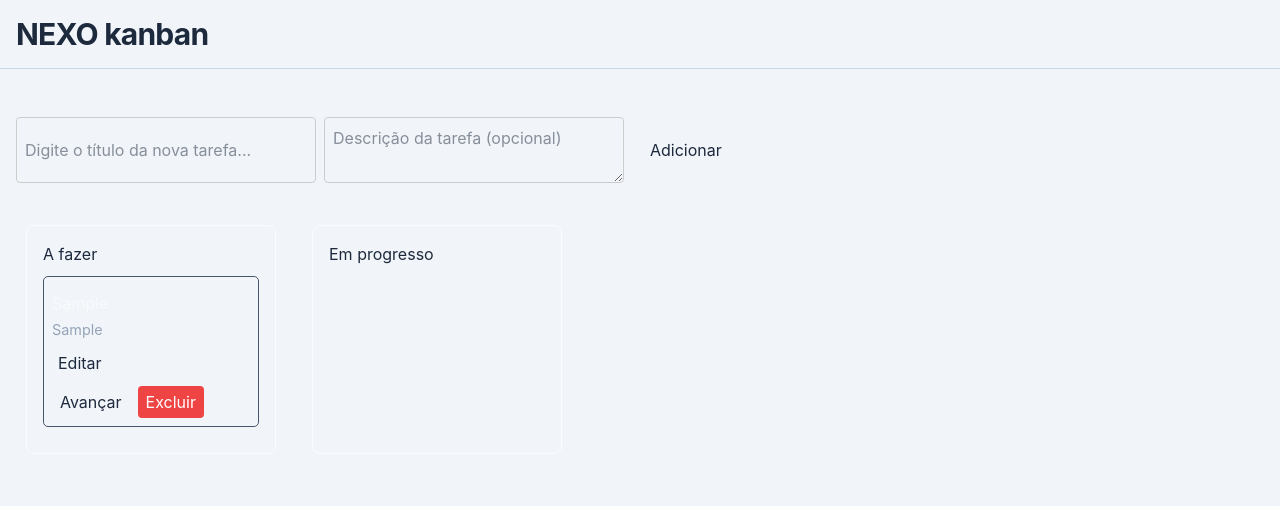
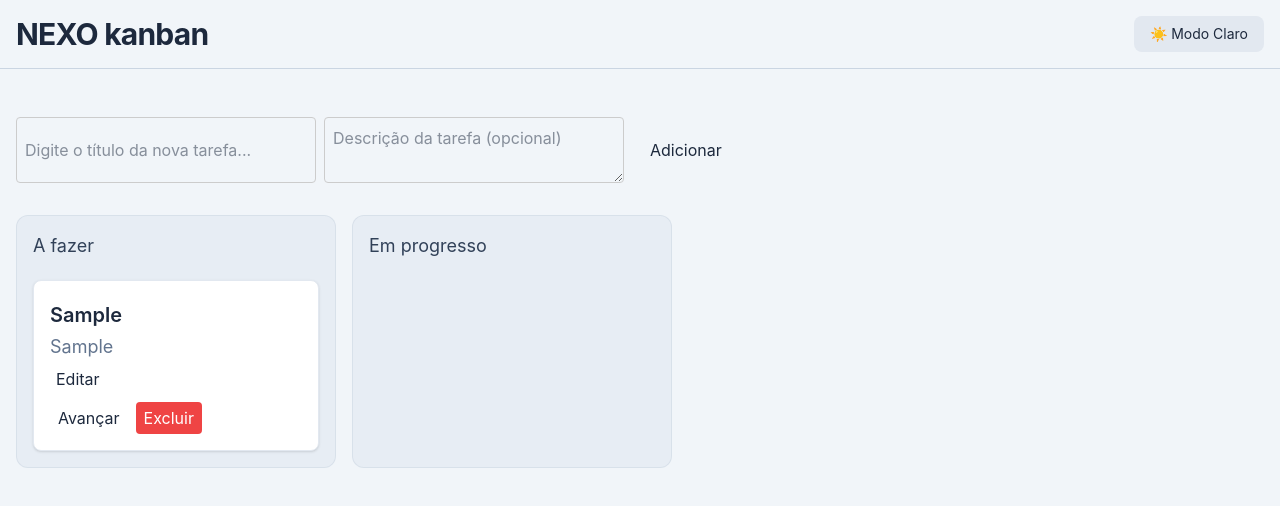
Before and after one commit to felipealvesrodrigues/NEXO, a React (Vite) app: page / in a window 1280 px wide. Both pictures are taken after typing "Sample", "Sample" into the empty fields and a click on the button "Adicionar". Shown: the top 506 px of the page. Built offline with nearby package versions, Linux system fonts and the light colour scheme.

Commit message:
Trocando css por tailwind

```diff
--- a/src/App.tsx
+++ b/src/App.tsx
@@ -37,13 +37,13 @@ function Card({ title, description, id, status, onMove, onDelete, onEdit }: Card
   }
 
   return (
-    <div style={{border: '1px solid #475569', padding: '8px', marginBottom: '10px', borderRadius: '5px'}}>
-      <p style={{margin: '0', marginTop: '6px', color: '#f8fafc'}}>
+    <div className="bg-white dark:bg-slate-900 p-4 rounded-lg shadow-sm border border-slate-200 dark:border-slate-700/80">
+      <p className="text-xl font-semibold text-slate-800 dark:text-slate-100 mt-1">
         {title}
       </p>
 
       {description && (
-        <p style={{margin: '4px 0', fontSize: '0.9rem', color: '#94a3b8'}}>
+        <p className="text-lg text-slate-500 dark:text-slate-400 mt-1">
           {description}
         </p>
       )}
@@ -101,11 +101,11 @@ interface ColumnProps{
 
 function Column({title, children}: ColumnProps ) {
   return(
-    <div style={{border: '1px solid #fbfcff', padding: '16px', margin: '10px', borderRadius: '8px', minWidth: '250px'}}>
-      <h2 style={{marginBottom: '10px'}}>
+    <div className="bg-slate-200/60 dark:bg-slate-800/60 rounded-xl p-4 w-80 min-h-500px border border-slate-300/50 dark:border-slate-700/50 flex flex-col gap-3">
+      <h2 className="front-semibolb text-lg text-slate-700 dark:text-slate-200 mb-2">
         {title}
       </h2>
-      <div>
+      <div className="flex flex-col gap-3">
         {children}
       </div>
     </div>
@@ -167,6 +167,10 @@ export default function App() {
       <div className="min-h-screen bg-slate-100 text-slate-800 dark:bg-slate-900 dark:text-slate-100 transition-colors duration-300">
     <header className="flex justify-between items-center mb-8 border-b border-slate-300 dark:border-slate-800 p-4">
       <h1 className="text-3xl font-bold tracking-tight ">NEXO kanban</h1>
+      <button onClick={() => setDarkMode(!darkMode)}
+      className="px-4 py-2 text-sm front-medium rounded-lg bg-slate-200 dark:bg-slate-800 hover:bg-slate-300 dark:hover:bg-slate-700 transition">
+        {darkMode ? '☀️ Modo Claro' : '🌙 Modo Escuro'}
+      </button>
     </header>
     <div>
       <Header />
@@ -213,3 +217,4 @@ export default function App() {
     </div>
   );
 }
+/* className="bg-slate-200/60 dark:bg-slate-800/60 rounded-xl p-4 w-80 min-h-500px border border-slate-300/50 dark:border-slate-700/50 flex flex-col gap-3  */
```
